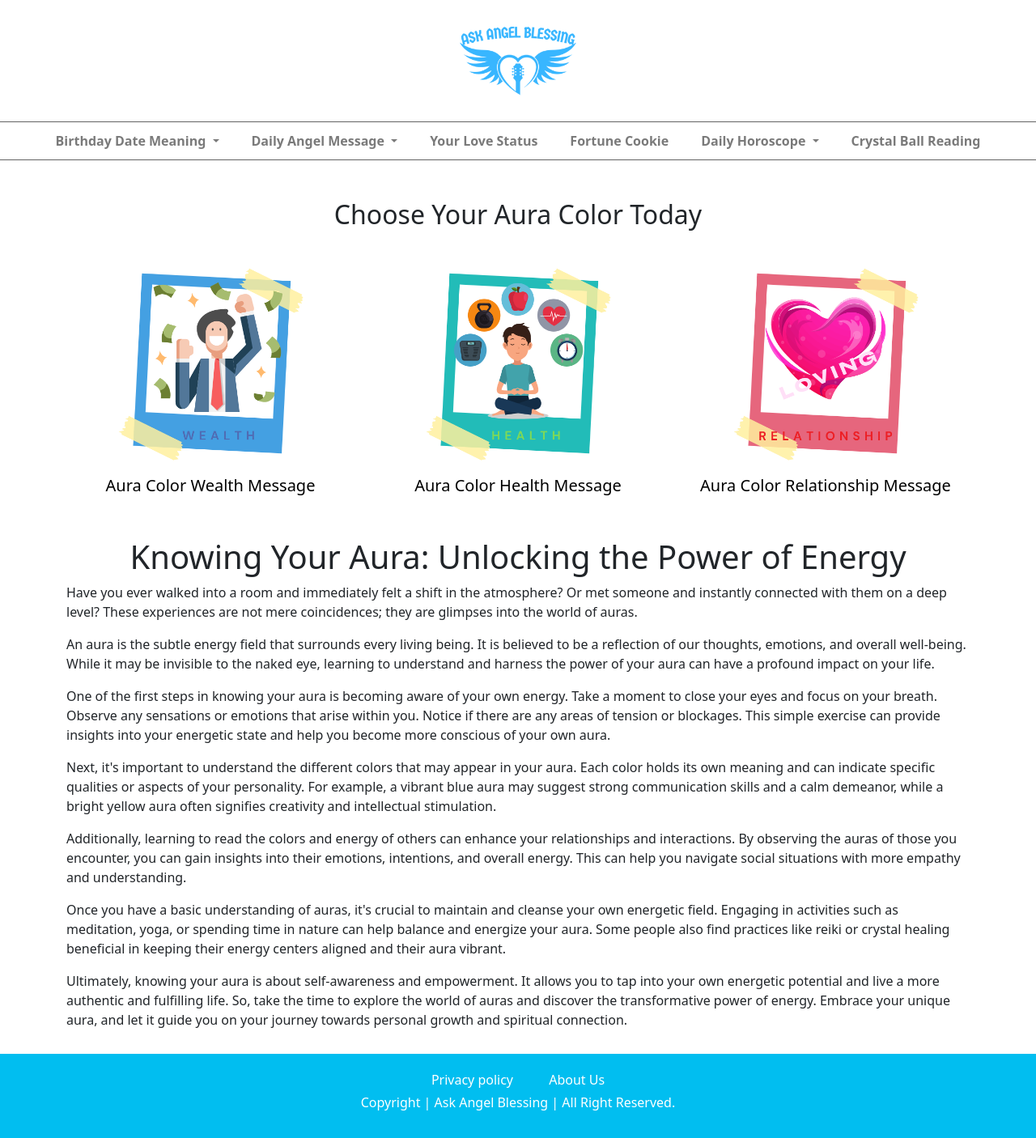
After one commit to Khamid-v2022/AngelBlessing-second, a PHP site: the page made by application/views/aura-color.php in a window 1280 px wide. The commit adds this page. Shown: the whole page at 81% size. Run offline with PHP 8.4, Linux system fonts and the light colour scheme; the template is opened without the code that fills it, so the values that code supplies are empty.

Commit message:
Added AuraColor page

```diff
--- /dev/null
+++ b/application/views/aura-color.php
@@ -0,0 +1,85 @@
+    <section class="story-angel">
+        <div class="container">
+            <div class="google-ads-place">
+                <!-- same with crystal ball reading page top -->
+                <ins class="adsbygoogle"
+                     style="display:block"
+                     data-ad-client="ca-pub-6130278165783644"
+                     data-ad-slot="9356942230"
+                     data-ad-format="auto"
+                     data-full-width-responsive="true"></ins>
+                <script>
+                     (adsbygoogle = window.adsbygoogle || []).push({});
+                </script>
+            </div>
+
+            <section class="popular-article">
+                <div class="text-center my-4">
+                    <h2 class="mt-5">Choose Your Aura Color Today</h2>
+                </div>
+                <div class="row">
+                    <div class="col-md-4 col-sm-6">
+                        <div class="article-box">
+                            <a href="javascript:;" class="aura-color-category" data-catetory_name="Aura Color Wealth Message">
+                               <div class="image text-center">
+                                   <img src="<?=base_url()?>assets/img/aura-color/wealth-aura.png" alt="" style="height: 100%; object-fit: fill" loading="lazy">
+                               </div>
+                                <div class="text-center">
+                                   <h5 class="article-title">Aura Color Wealth Message</h5>
+                                </div>
+                            </a>
+                        </div>
+                    </div>
+                    <div class="col-md-4 col-sm-6">
+                        <div class="article-box">
+                            <a href="javascript:;" class="aura-color-category" data-catetory_name="Aura Color Health Message">
+                               <div class="image text-center">
+                                   <img src="<?=base_url()?>assets/img/aura-color/health-aura.png" alt="" style="height: 100%; object-fit: fill" loading="lazy">
+                               </div>
+                                <div class="text-center">
+                                   <h5 class="article-title">Aura Color Health Message</h5>
+                                </div>
+                            </a>
+                        </div>
+                    </div>
+                    <div class="col-md-4 col-sm-6">
+                        <div class="article-box">
+                            <a href="javascript:;" class="aura-color-category" data-catetory_name="Aura Color Relationship Message">
+                               <div class="image text-center">
+                                   <img src="<?=base_url()?>assets/img/aura-color/relationship-aura.png" alt="" style="height: 100%; object-fit: fill" loading="lazy">
+                               </div>
+                                <div class="text-center">
+                                   <h5 class="article-title">Aura Color Relationship Message</h5>
+                                </div>
+                            </a>
+                        </div>
+                    </div>
+                </div>
+
+                <div class="mt-4">
+                    <h1 class="text-center">
+                        Knowing Your Aura: Unlocking the Power of Energy
+                    </h1>
+                    <p>Have you ever walked into a room and immediately felt a shift in the atmosphere? Or met someone and instantly connected with them on a deep level? These experiences are not mere coincidences; they are glimpses into the world of auras.</p>
+                    <p>An aura is the subtle energy field that surrounds every living being. It is believed to be a reflection of our thoughts, emotions, and overall well-being. While it may be invisible to the naked eye, learning to understand and harness the power of your aura can have a profound impact on your life.</p>
+                    <p>One of the first steps in knowing your aura is becoming aware of your own energy. Take a moment to close your eyes and focus on your breath. Observe any sensations or emotions that arise within you. Notice if there are any areas of tension or blockages. This simple exercise can provide insights into your energetic state and help you become more conscious of your own aura.</p>
+                    <p>Next, it's important to understand the different colors that may appear in your aura. Each color holds its own meaning and can indicate specific qualities or aspects of your personality. For example, a vibrant blue aura may suggest strong communication skills and a calm demeanor, while a bright yellow aura often signifies creativity and intellectual stimulation.</p>
+                    <p>Additionally, learning to read the colors and energy of others can enhance your relationships and interactions. By observing the auras of those you encounter, you can gain insights into their emotions, intentions, and overall energy. This can help you navigate social situations with more empathy and understanding.</p>
+                    <p>Once you have a basic understanding of auras, it's crucial to maintain and cleanse your own energetic field. Engaging in activities such as meditation, yoga, or spending time in nature can help balance and energize your aura. Some people also find practices like reiki or crystal healing beneficial in keeping their energy centers aligned and their aura vibrant.</p>
+                    <p>Ultimately, knowing your aura is about self-awareness and empowerment. It allows you to tap into your own energetic potential and live a more authentic and fulfilling life. So, take the time to explore the world of auras and discover the transformative power of energy. Embrace your unique aura, and let it guide you on your journey towards personal growth and spiritual connection.</p>
+                </div>
+            </section>
+
+            <div class="google-ads-place">
+                <ins class="adsbygoogle"
+                    style="display:block"
+                    data-ad-format="autorelaxed"
+                    data-ad-client="ca-pub-6130278165783644"
+                    data-ad-slot="3059945437"></ins>
+                <script>
+                     (adsbygoogle = window.adsbygoogle || []).push({});
+                </script>
+            </div>
+        </div>
+    </section>
+</body>
--- a/application/views/header.php
+++ b/application/views/header.php
@@ -52,6 +52,7 @@
           || $title=='Contact with Angels Using Essential Oils'
           || $title=='Choose Your Methods To Connecting With Your Angels Today'
           || $title=='Discover Your Stories of Angels'
+          || $title=='Choose Your Aura Color Today'
           ? 'active':''?>
         ">
           <a class="nav-link dropdown-toggle" href="#" id="navbarDropdown2" role="button" data-bs-toggle="dropdown" aria-expanded="false">
@@ -70,6 +71,8 @@
             <li ><a class="dropdown-item <?=$title=='Contact with Angels Using Essential Oils'?'active':''?>" href="https://askangelblessing.com/angel/essential-oils">Angelic Essential Oils</a></li>
             <li ><a class="dropdown-item <?=$title=='Choose Your Methods To Connecting With Your Angels Today'?'active':''?>" href="https://askangelblessing.com/angel/connecting-angels">Connecting With Angels</a></li>
             <li ><a class="dropdown-item <?=$title=='Discover Your Stories of Angels'?'active':''?>" href="https://askangelblessing.com/angel/story-angel">Stories of Angels</a></li>
+            <li ><a class="dropdown-item <?=$title=='Choose Your Aura Color Today'?'active':''?>" href="https://askangelblessing.com/angel/aura-color">Aura Color</a></li>
+
           </ul>
         </li>
 
@@ -143,6 +146,9 @@
             <li class="nav-item <?=$title=='Discover Your Stories of Angels'?'active':''?>">
               <a class="nav-link" href="https://askangelblessing.com/angel/story-angel">Stories of Angels</a>
             </li>
+            <li class="nav-item <?=$title=='Choose Your Aura Color Today'?'active':''?>">
+              <a class="nav-link" href="https://askangelblessing.com/angel/aura-color">Aura Color</a>
+            </li>
             <li class="nav-item <?=$title=='Get Your Romantic Advise Now'?'active':''?>">
               <a class="nav-link" href="https://www.askangelblessing.com/angel/LoveQuiz">Your Love Status</a>
             </li>
--- a/assets/js/app.js
+++ b/assets/js/app.js
@@ -73,4 +73,11 @@ $(function() {
         var _url = site_url + "AngelicSymbols/random_article";
         location.href = _url;
     })
+
+    $(".aura-color-category").on("click", function(){
+        let category_name = $(this).attr("data-catetory_name");
+        category_name = category_name.replaceAll(' ', '-2-');
+        var _url = site_url + "AuraColor/random_article/" + category_name;
+        location.href = _url;
+    })
 });
```
Also changed, not shown: application/controllers/AuraColor.php (added, +37 -0 lines), assets/img/aura-color/health-aura.png (added), assets/img/aura-color/relationship-aura.png (added), assets/img/aura-color/wealth-aura.png (added).
